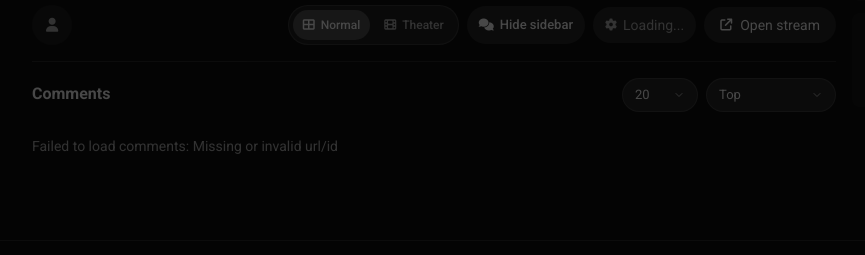
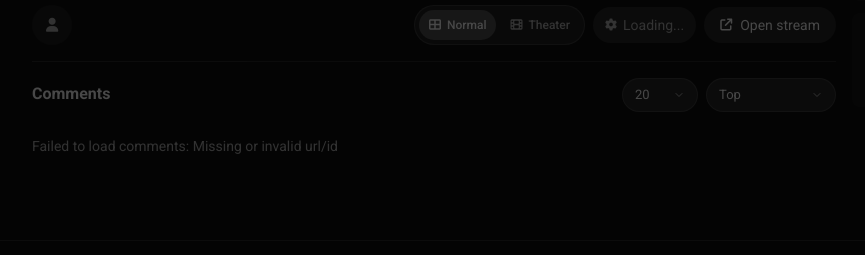
Before and after one commit to DAN3002/Youtube-Colab-Proxy, a FastAPI app: template youtube_colab_proxy/app/templates/watch.html in a window 1280 px wide. Shown: the part 545-800 px from the top of the page, without its empty margins (8-873 px from the left). Run offline with FastAPI, Linux system fonts and the light colour scheme; the template is opened without the code that fills it: most values are stand-ins (such as "Sample title", 1, 10 or a date in 2020); data that the repository does not hold is empty; some libraries are stand-ins or nearby versions.

Commit message:
feat: remove hide sidebar button

```diff
--- a/youtube_colab_proxy/app/templates/partials/player.html
+++ b/youtube_colab_proxy/app/templates/partials/player.html
@@ -61,11 +61,6 @@
 								<span>Theater</span>
 							</button>
 						</div>
-						<button type="button" id="theaterCommentsToggle" class="theater-comments-toggle" title="Hide sidebar" aria-label="Hide sidebar" aria-pressed="false">
-							<i class="fa-solid fa-comments text-xs"></i>
-							<span>Hide sidebar</span>
-						</button>
-
 						<!-- Quality selector -->
 						<div class="relative" id="qualityWrap">
 							<select id="videoResolution" class="hidden h-9 px-3 pr-8 bg-yt-bg-secondary hover:bg-yt-bg-hover rounded-full text-sm text-yt-text border-none outline-none cursor-pointer transition-colors duration-200" title="Resolution">
```
